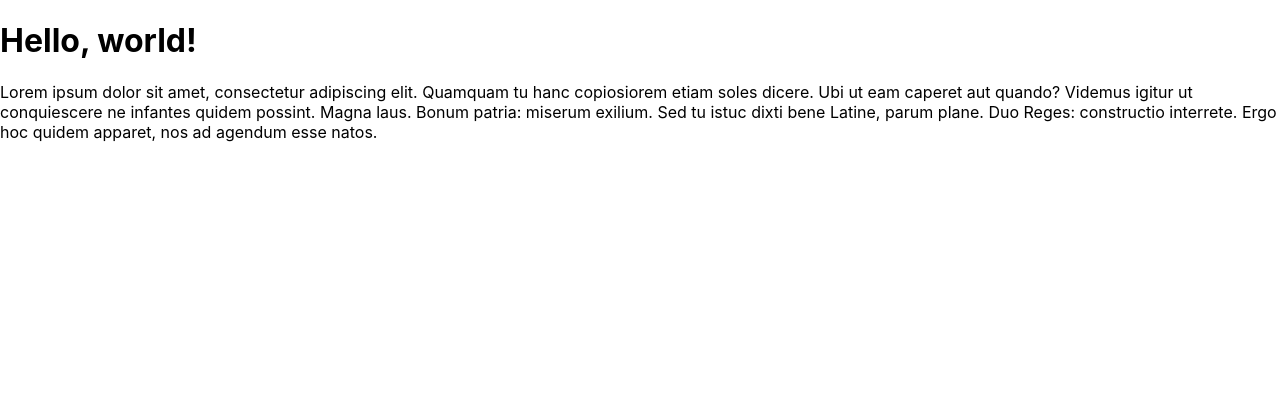
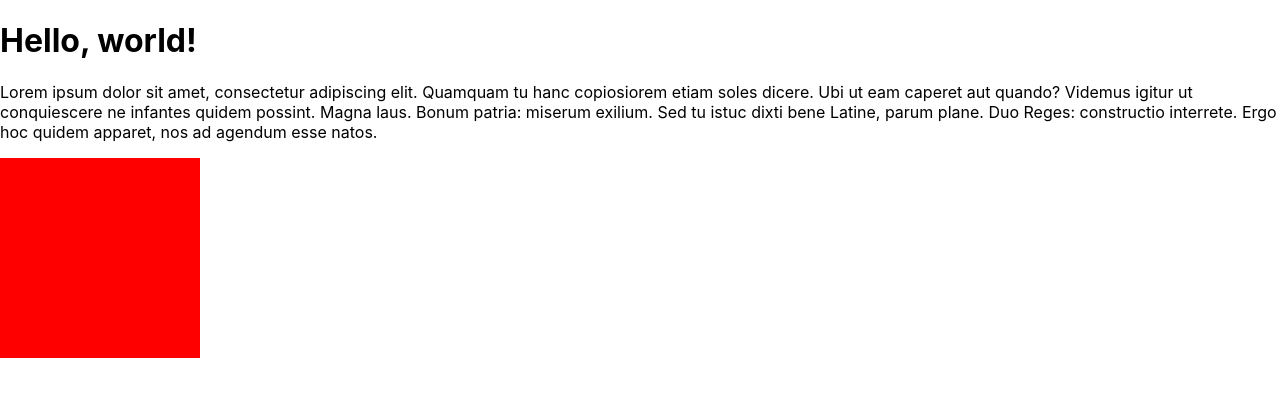
Before and after one commit to natelloyd1/week--9--react--challenges1, a React (Create React App) app: page / in a window 1280 px wide. Shown: the top 396 px of the page. Built offline with nearby package versions, Linux system fonts and the light colour scheme.

Commit message:
finished square

```diff
--- a/src/App.css
+++ b/src/App.css
@@ -27,6 +27,11 @@
 .App-link {
   color: #61dafb;
 }
+.Square {
+  height: 200px;
+  width: 200px;
+  background-color: red;
+}
 
 @keyframes App-logo-spin {
   from {
--- a/src/App.js
+++ b/src/App.js
@@ -2,14 +2,16 @@
 import React from "react";
 import Header from "./Header";
 import Paragraph from "./Paragraph";
+import Square from "./Square";
 // create our component: just a function that returns JSX
 
 const App = () => (
   <>
   <Header />
   <Paragraph />
+  <Square />
   </>
+  );
 
-);
 // export our component
 export default App;
--- a/src/Header.js
+++ b/src/Header.js
@@ -4,5 +4,4 @@
     <h1>Hello, world!</h1>
 );
 
-
 export default Header;
--- /dev/null
+++ b/src/Square.js
@@ -0,0 +1,8 @@
+import React from "react";
+import "./App.css";
+
+let Square = () => (
+    <div className="Square"></div>
+);
+
+export default Square;
```
